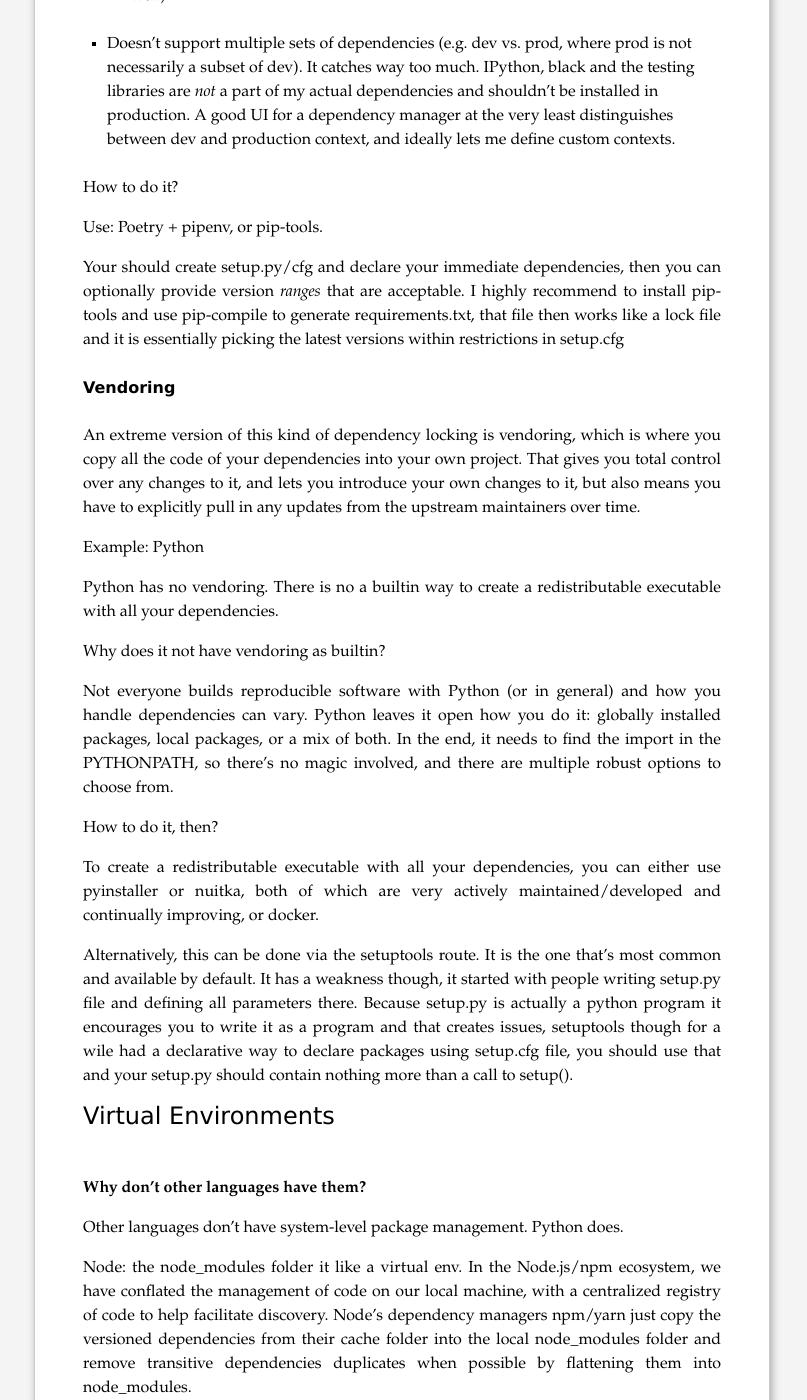
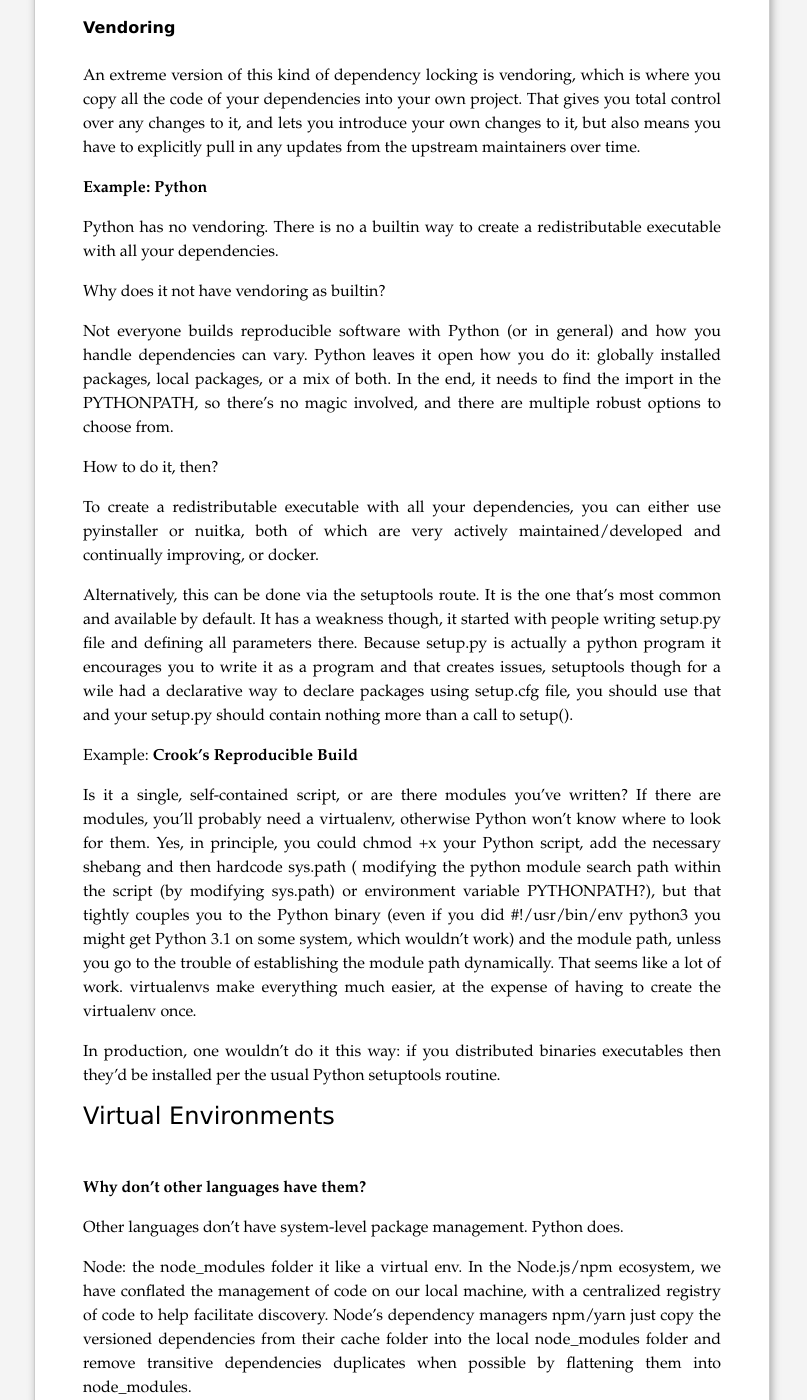
Before and after one commit to piyushahuja/piyushahuja.github.io, a Jekyll site: the page built from _posts/tech/2021-03-11-dependency.md, in a window 1280 px wide and 1400 px high, scrolled down 3192 px. Shown: the whole window, without its empty margins (238-1045 px from the left). Built offline with Jekyll 4.4.1, drawn with Linux system fonts in a browser that asks for light colours; some of the changed text lies outside the part shown.

```diff
--- a/_posts/tech/2021-03-11-dependency.md
+++ b/_posts/tech/2021-03-11-dependency.md
@@ -47,13 +47,9 @@ This already provides some major advantages. Now, if my project depends on your
 
 A lock file is simply a file that lists the exact version you are currently depending on of each dependency. Usually, you need to explicitly run an update program to upgrade to newer versions of your dependencies. There are many reasons for this, such as avoiding unnecessary recompiles, having reproducible builds, or not automatically updating to the latest version (which may be broken). Having all your dependencies, including their dependencies, explicitly specified (including name and version) is what gives you reproducible builds. Ruby does the same thing with Gemfile.lock. npm does the same thing with package-lock.json.
 
-Example: Crook's Reproducible Build
 
-Is it a single, self-contained script, or are there modules you’ve written?  If there are modules, you’ll probably need a virtualenv, otherwise Python won’t know where to look for them. Yes, in principle, you could chmod +x your Python script, add the necessary shebang and then hardcode sys.path ( modifying the python module search path within the script (by modifying sys.path) or environment variable PYTHONPATH?), but that tightly couples you to the Python binary (even if you did #!/usr/bin/env python3 you might get Python 3.1 on some system, which wouldn’t work) and the module path, unless you go to the trouble of establishing the module path dynamically. That seems like a lot of work. virtualenvs make everything much easier, at the expense of having to create the virtualenv once.
 
-In production, one wouldn’t do it this way: if you distributed binaries executables then they’d be installed per the usual Python setuptools routine.
-
-Example: Ruby
+**Example: Ruby**
 
 You have a gemfile.lock which lists all needed versions of all gems for your sit. "bundle install" then installs all those and "bundle execute" uses just what is specified in the gem lock file.
 
@@ -61,7 +57,7 @@ Bundler is handy for larger sites with lots of specific dependencies as it keeps
 
 Example: [Deno](https://kitsonkelly.com/posts/deno-is-a-browser-for-code/)
 
-Example: Python
+**Example: Python**
 
 Theree's no  builtin way to automatically define a lock file. The recommended way is this:
 
@@ -83,14 +79,14 @@ How to do it?
 
 Use: Poetry + pipenv, or pip-tools.
 
-Your should create setup.py/cfg and declare your immediate dependencies, then you can optionally provide version _ranges_ that are acceptable. I highly recommend to install pip-tools and use pip-compile to generate requirements.txt, that file then works like a lock file and it is essentially picking the latest versions within restrictions in setup.cfg
+Your should create `setup.py/cfg` and declare your immediate dependencies, then you can optionally provide version _ranges_ that are acceptable. I highly recommend to install pip-tools and use pip-compile to generate requirements.txt, that file then works like a lock file and it is essentially picking the latest versions within restrictions in setup.cfg
 
 
 ## Vendoring
 
 An extreme version of this kind of dependency locking is vendoring, which is where you copy all the code of your dependencies into your own project. That gives you total control over any changes to it, and lets you introduce your own changes to it, but also means you have to explicitly pull in any updates from the upstream maintainers over time.
 
-Example: Python
+**Example: Python**
 
 Python has no vendoring.  There is no a builtin way to create a redistributable executable with all your dependencies.
 
@@ -104,6 +100,11 @@ To create a redistributable executable with all your dependencies, you can eithe
 
 Alternatively, this can be done via the setuptools route. It is the one that's most common and available by default. It has a weakness though, it started with people writing setup.py file and defining all parameters there. Because setup.py is actually a python program it encourages you to write it as a program and that creates issues, setuptools though for a wile had a declarative way to declare packages using setup.cfg file, you should use that and your setup.py should contain nothing more than a call to setup().
 
+Example: **Crook's Reproducible Build**
+
+Is it a single, self-contained script, or are there modules you’ve written?  If there are modules, you’ll probably need a virtualenv, otherwise Python won’t know where to look for them. Yes, in principle, you could chmod +x your Python script, add the necessary shebang and then hardcode sys.path ( modifying the python module search path within the script (by modifying sys.path) or environment variable PYTHONPATH?), but that tightly couples you to the Python binary (even if you did #!/usr/bin/env python3 you might get Python 3.1 on some system, which wouldn’t work) and the module path, unless you go to the trouble of establishing the module path dynamically. That seems like a lot of work. virtualenvs make everything much easier, at the expense of having to create the virtualenv once.
+
+In production, one wouldn’t do it this way: if you distributed binaries executables then they’d be installed per the usual Python setuptools routine.
 
 # Virtual Environments
 
```
